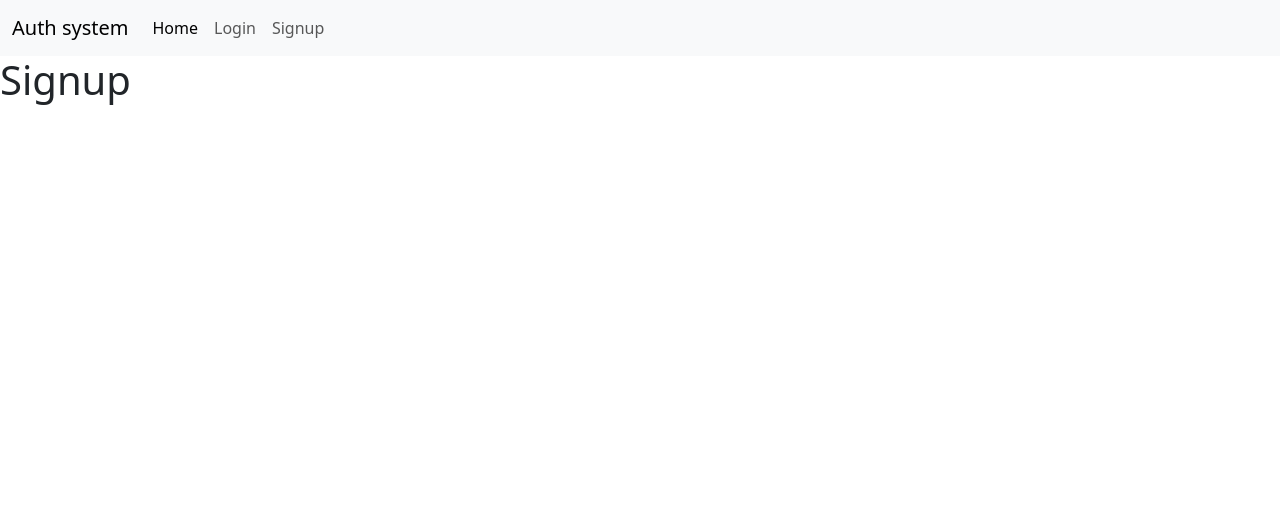
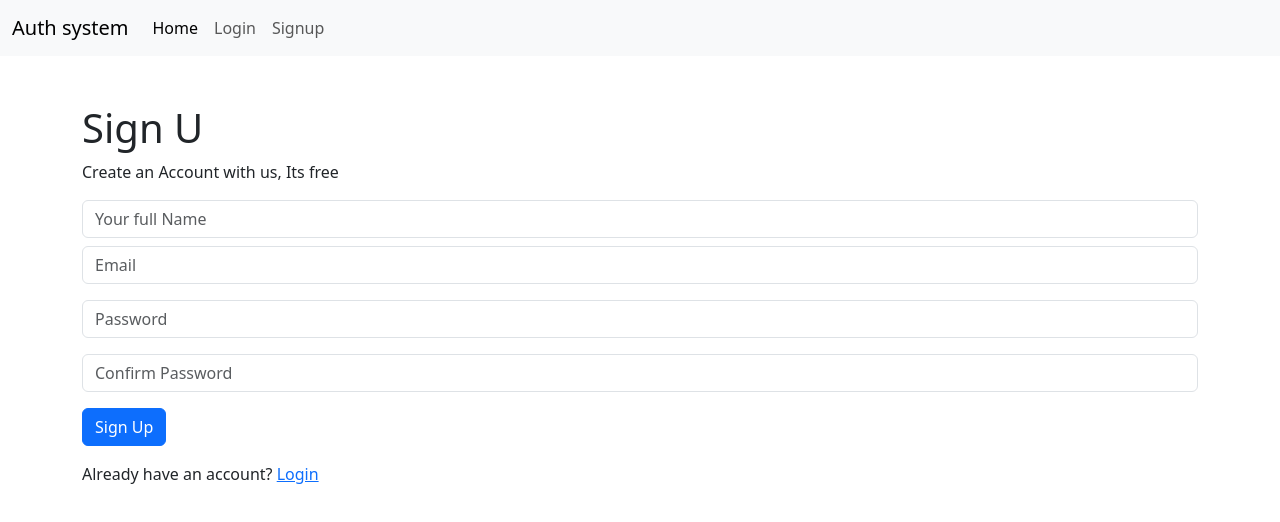
Before and after one commit to kaybrian/Userbooks, a React (Create React App) app in the folder cilent/: page /signup in a window 1280 px wide. Shown: the top 522 px of the page. Built offline with nearby package versions, Linux system fonts and the light colour scheme; no server answers.

Commit message:
users can sign up now

```diff
--- a/cilent/src/actions/auth.js
+++ b/cilent/src/actions/auth.js
@@ -114,10 +114,10 @@ export const rest_password = (email) => async dispatch => {
         await axios.post(`${api_url}/auth/users/reset_password/`, body, config);
 
         dispatch({
-            type:actions.PASSWORD_REST_SUCCESS
+            type: actions.PASSWORD_REST_SUCCESS
         });
 
-    }catch (err){
+    } catch (err) {
         dispatch({
             type: actions.PASSWORD_REST_FAIL
         })
@@ -144,14 +144,44 @@ export const rest_password_confirm = (uid, token, new_password, re_new_password)
         await axios.post(`${api_url}/auth/users/reset_password_confirm/`, body, config);
 
         dispatch({
-            type:actions.PASSWORD_REST_CONFIRM_SUCCESS
+            type: actions.PASSWORD_REST_CONFIRM_SUCCESS
         });
 
-    }catch (err){
+    } catch (err) {
         dispatch({
             type: actions.PASSWORD_REST_CONFIRM_FAIL
         })
     }
+}
+
+
+export const user_sign_up = (name, email, password, re_password) => async dispatch => {
+    const config = {
+        headers: {
+            'content-type': 'application/json',
+            'Accept': 'application/json'
+        }
+    };
+    const body = JSON.stringify({
+        name,
+        email,
+        password,
+        re_password
+    })
+
+    try {
+        await axios.post(`${api_url}/auth/users/`, body, config);
+
+        dispatch({
+            type: actions.USER_SIGNUP_SUCCESS
+        });
+
+    } catch (err) {
+        dispatch({
+            type: actions.USER_SIGNUP_FAIL
+        })
+    }
+
 }
 
 export const logout = () => dispatch => {
--- a/cilent/src/actions/types.js
+++ b/cilent/src/actions/types.js
@@ -11,3 +11,6 @@ export const PASSWORD_REST_FAIL = "PASSWORD_REST_FAIL";
 export const PASSWORD_REST_SUCCESS = "PASSWORD_REST_SUCCESS";
 export const PASSWORD_REST_CONFIRM_FAIL = "PASSWORD_REST_FAIL";
 export const PASSWORD_REST_CONFIRM_SUCCESS = "PASSWORD_REST_SUCCESS";
+
+export const USER_SIGNUP_SUCCESS= "USER_SIGNUP_SUCCESS"
+export const USER_SIGNUP_FAIL= "USER_SIGNUP_FAIL"
--- a/cilent/src/containers/Signup.js
+++ b/cilent/src/containers/Signup.js
@@ -1,13 +1,95 @@
-import React from "react";
+import React, { useState } from "react";
+import { Link, Navigate } from "react-router-dom";
+import { connect } from 'react-redux';
+import { user_sign_up } from '../actions/auth';
 
 
-const Signup = () => {
+const Signup = ({ user_sign_up }) => {
+    const [requestSent, setRequestSent] = useState(false)
+
+    const [formData, setFormdata] = useState({
+        name: "",
+        email: "",
+        password: "",
+        re_password: ""
+    })
+
+    const { name, email, password, re_password } = formData
+
+    const onChange = e => setFormdata({
+        ...formData,
+        [e.target.name]: e.target.value
+    })
+
+
+    const onSubmit = e => {
+        e.preventDefault();
+
+        user_sign_up(name, email, password, re_password);
+        setRequestSent(true)
+    }
+
+    if (requestSent) {
+        return <Navigate to="/" />;
+    }
+
     return (
-        <div>
-            <h1>Signup</h1>
+        <div className="container mt-5">
+            <h1>Sign U</h1>
+            <p>Create an Account with us,  Its free </p>
+
+            <form onSubmit={e => onSubmit(e)} className="mt-2">
+                <div className="form-group">
+                    <input
+                        className="form-control"
+                        type="text"
+                        placeholder="Your full Name"
+                        name="name"
+                        value={name}
+                        onChange={e => onChange(e)}
+                        required
+                    />
+                    <input
+                        className="form-control mt-2"
+                        type="email"
+                        placeholder="Email"
+                        name="email"
+                        value={email}
+                        onChange={e => onChange(e)}
+                        required
+                    />
+                    <input
+                        className="form-control mt-3"
+                        type="password"
+                        placeholder="Password"
+                        name="password"
+                        value={password}
+                        onChange={e => onChange(e)}
+                        required
+                        minLength={8}
+                    />
+                    <input
+                        className="form-control mt-3"
+                        type="password"
+                        placeholder="Confirm Password"
+                        name="re_password"
+                        value={re_password}
+                        onChange={e => onChange(e)}
+                        required
+                        minLength={8}
+                    />
+                </div>
+                <button className="btn btn-primary mt-3" type="submit">
+                    Sign Up
+                </button>
+            </form>
+            <p className="mt-3">
+                Already have an account? <Link to="/login" >Login </Link>
+            </p>
+
         </div>
     )
 };
 
 
-export default Signup;
+export default connect(null, { user_sign_up })(Signup);
--- a/cilent/src/reducers/auth.js
+++ b/cilent/src/reducers/auth.js
@@ -17,41 +17,41 @@ export default function (state = initalState, action) {
         case actions.AUTHENTICATED_SUCCESS:
             return {
                 ...state,
-                isAuthenticated:true
+                isAuthenticated: true
             }
         case actions.LOGIN_SUCCESS:
             localStorage.setItem('access', payload.access)
             return {
                 ...state,
-                isAuthenticated:true,
-                access:payload.access,
-                refresh:payload.refresh
+                isAuthenticated: true,
+                access: payload.access,
+                refresh: payload.refresh
             }
 
         case actions.USER_LOADED_SUCCESS:
             return {
                 ...state,
-                user:payload
+                user: payload
             }
 
         case actions.USER_LOADED_FAILED:
             return {
                 ...state,
-                user:null
+                user: null
             }
         case actions.AUTHENTICATED_FAILED:
-            return{
+            return {
                 ...state,
-                isAuthenticated:false
+                isAuthenticated: false
             }
         case actions.LOGOUT:
             localStorage.removeItem('access');
-            localStorage.removeItem('refresh');return {
+            localStorage.removeItem('refresh'); return {
                 ...state,
-                access:null,
-                refresh:null,
-                isAuthenticated:false,
-                user:null
+                access: null,
+                refresh: null,
+                isAuthenticated: false,
+                user: null
             }
 
 
@@ -60,16 +60,24 @@ export default function (state = initalState, action) {
             localStorage.removeItem('refresh');
             return {
                 ...state,
-                access:null,
-                refresh:null,
-                isAuthenticated:false,
-                user:null
+                access: null,
+                refresh: null,
+                isAuthenticated: false,
+                user: null
             }
         case actions.PASSWORD_REST_CONFIRM_FAIL:
             return {
                 ...state
             }
         case actions.PASSWORD_REST_CONFIRM_SUCCESS:
+            return {
+
+            }
+        case actions.USER_SIGNUP_SUCCESS:
+            return {
+
+            }
+        case actions.USER_SIGNUP_FAIL:
             return {
 
             }
```
